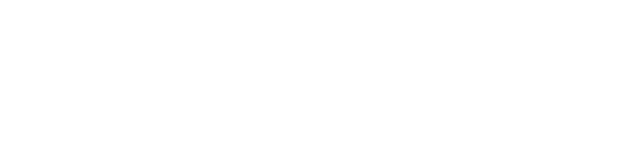
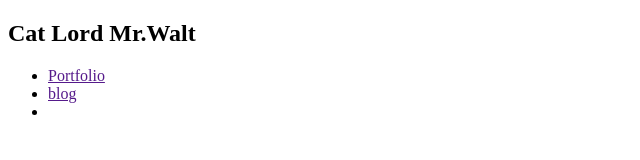
Before and after one commit to Diptoquazi/Cat-Website-Portfolio, a plain HTML site: page index.html in a window 1280 px wide. Shown: the whole page, without its empty margins (0-640 px from the left). Drawn offline with Linux system fonts and the light colour scheme.

Commit message:
index.html

```diff
--- a/index.html
+++ b/index.html
@@ -7,7 +7,16 @@
 </head>
 <body>
     <header>
+<nav>
+    <h2>Cat Lord Mr.Walt</h2>
+    <ul>
+<li><a href="">Portfolio</a></li>
+<li><a href="">blog</a>
+</li>
+<li></li>
 
+    </ul>
+</nav>
     </header>
     <main>
 
```
